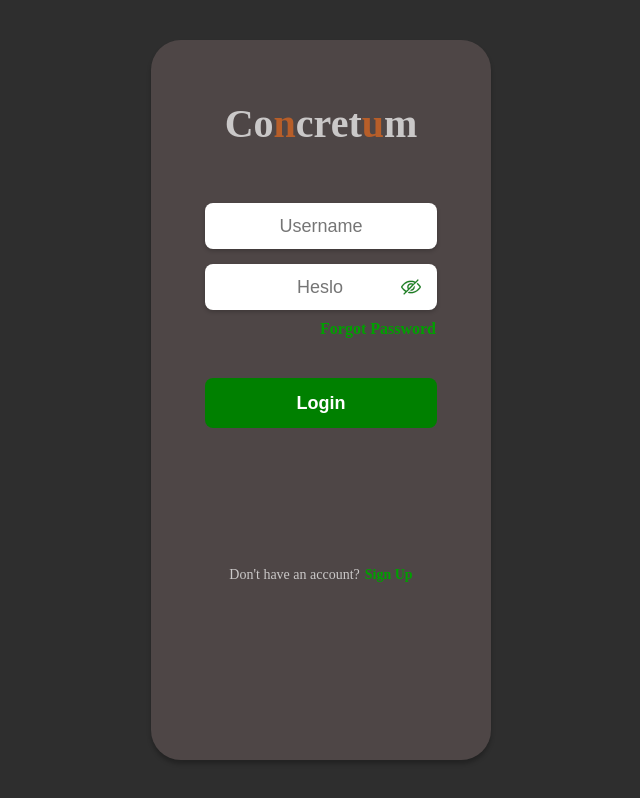
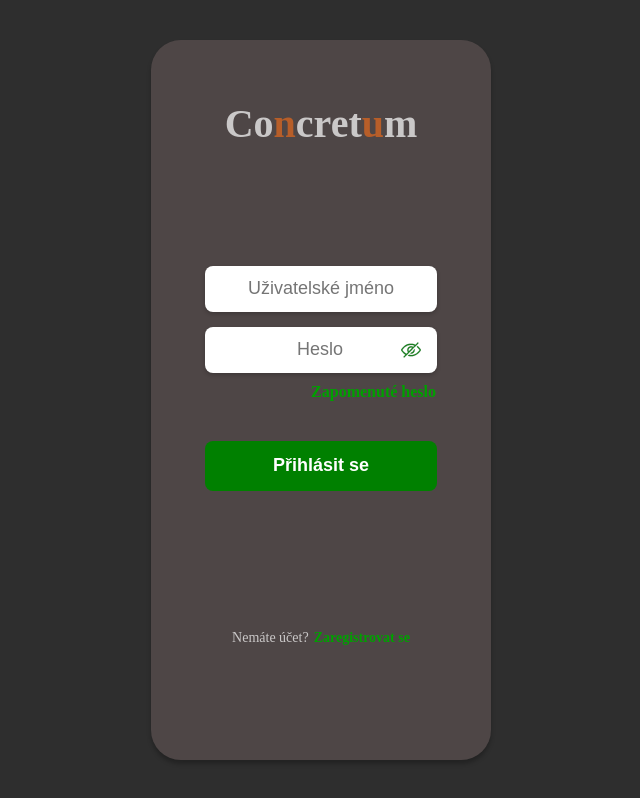
Before and after one commit to Trenclik/BETON, a SvelteKit app: page /Login in a window 1280 px wide. Shown: the whole page, without its empty margins (319-959 px from the left). Built offline with nearby package versions, Linux system fonts and the light colour scheme.

Commit message:
Zmena-jazyka-nekde

```diff
--- a/src/routes/Login/+page.svelte
+++ b/src/routes/Login/+page.svelte
@@ -18,19 +18,19 @@
 <main>
   <div class="login-section">
     <div class="inputs">
-      <input class="username" type="text" placeholder="Username" bind:value={username}/>
+      <input class="username" type="text" placeholder="Uživatelské jméno" bind:value={username}/>
       {#if errorMessage}
         <p class="error-message">{errorMessage}</p>
       {/if}
       <ShowHideButton />
     </div>
     <div class="Forgot-Password">
-      <a class="forgot-pass" href="./ForgetPassword">Forgot Password</a>
+      <a class="forgot-pass" href="./ForgetPassword">Zapomenuté heslo</a>
     </div>
-    <button class="login-button" onclick={handleLogin}>Login</button>
+    <button class="login-button" onclick={handleLogin}>Přihlásit se</button>
     <div class="register-section">
-      <p>Don't have an account?</p>
-      <a class="register" href="./Register">Sign Up</a>
+      <p>Nemáte účet?</p>
+      <a class="register" href="./Register">Zaregistrovat se</a>
     </div>
   </div>
 </main>
@@ -55,7 +55,7 @@
     display: flex;
     flex-direction: column;
     gap: 15px;
-    margin-top: 0;
+    margin-top: 125px;
   }
 
   .error-message {
```
